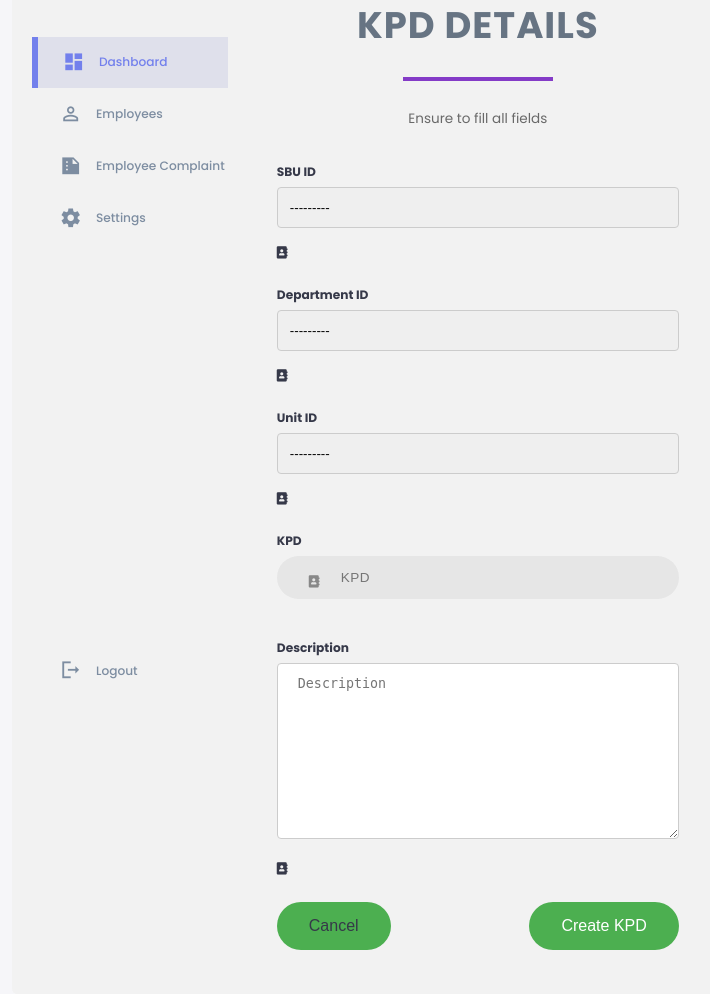
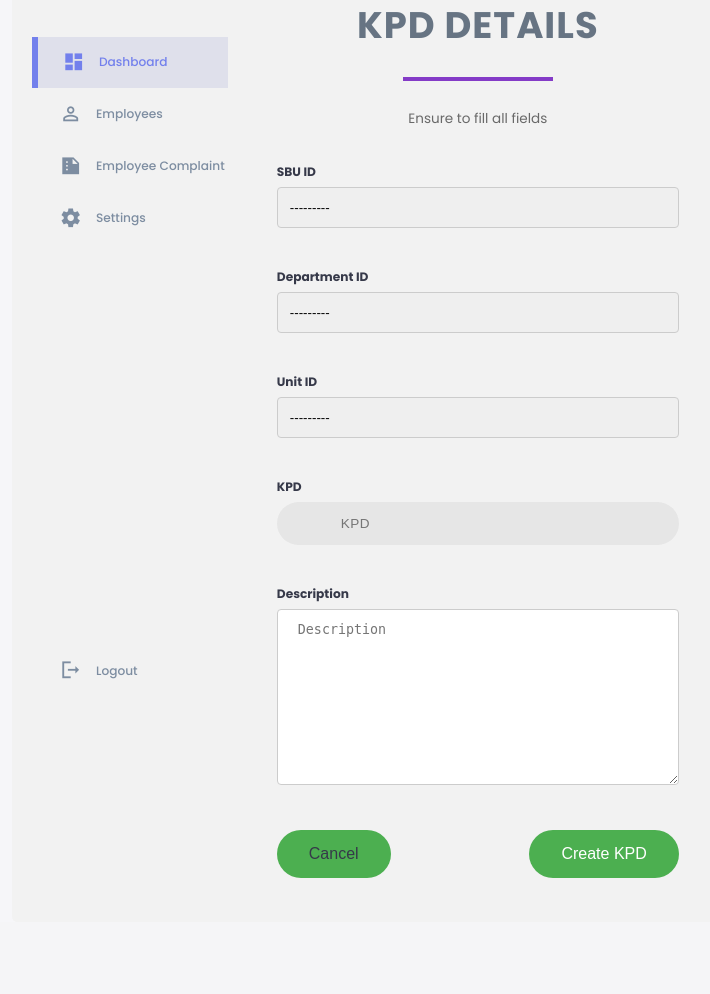
Before and after one commit to Smartdevs17/testkpi, a Django app: page /dashboard/kpd/add/ in a window 1280 px wide. Shown: the part 105-1099 px from the top of the page, without its empty margins (14-724 px from the left). After the commit the page ends 983 px from the top, so only its background shows below. Run offline with Django 4.2, Linux system fonts and the light colour scheme; data that the repository does not hold is empty.

Commit message:
remove favicons

```diff
--- a/hrms/templates/hrms/admin/component/dept/add-dept.html
+++ b/hrms/templates/hrms/admin/component/dept/add-dept.html
@@ -44,7 +44,7 @@
           </div>
 
           <div class="button-container">
-            <button type="submit" class="button-update"> <a style="text-decoration: none;" href=" {% url "hrms:dept_all"%} ">Cancel</a> </button>
+            <button type="submit" class="button-update"> <a style="text-decoration: none;" href=" {% url "hrms:admin_setting"%} ">Cancel</a> </button>
               <button type="submit" class="button-update"> Create Department </button>
           </div>
       </form>
--- a/hrms/templates/hrms/admin/component/kpd/add-kpd.html
+++ b/hrms/templates/hrms/admin/component/kpd/add-kpd.html
@@ -21,33 +21,28 @@
                   <h3>SBU ID</h3>
                   <div class="form-control">
                       {{form.sub_id}}
-                      <i class="fas fa-address-book"></i>
                   </div>
                   <h3>Department ID</h3>
                   <div class="form-control">
                       <!-- <input type="text" placeholder="Department Name "> -->
                       {{form.dept_id}}
-                      <i class="fas fa-address-book"></i>
                   </div>
                   <h3>Unit ID</h3>
                   <div class="form-control">
                       <!-- <input type="text" placeholder="Department Name "> -->
                       {{form.unit_id}}
-                      <i class="fas fa-address-book"></i>
                   </div>
 
                   <h3>KPD</h3>
                   <div class="form-control">
                     <!-- <input type="text" placeholder="Department Name "> -->
                     {{form.kpd}}
-                    <i class="fas fa-address-book"></i>
                 </div>
 
                 <h3>Description</h3>
                   <div class="form-control">
                       <!-- <input type="text" placeholder="Department Name "> -->
                       {{form.description}}
-                      <i class="fas fa-address-book"></i>
                   </div>
 
                   <div class="button-container">
--- a/hrms/templates/hrms/admin/component/kpi/add-kpiscore-penalty.html
+++ b/hrms/templates/hrms/admin/component/kpi/add-kpiscore-penalty.html
@@ -19,19 +19,14 @@
           {{form.errors}}
           <h3>KPIScore Range</h3>
           <div class="form-control">
-              <!-- <input type="text" placeholder="Department Name "> -->
               {{form.kpiscore_range}}
           </div>
           <h3>KPIScore Penalty Score</h3>
           <div class="form-control">
-              <!-- <input type="text" placeholder="Department Name "> -->
               {{form.kpiscore_penalty}}
-              <i class="fas fa-address-book"></i>
           </div>
           <div class="form-control">
-              <!-- <input type="text" placeholder="Department Name "> -->
               {{form.paybenchmark}}
-              <i class="fas fa-address-book"></i>
           </div>
 
           <div class="button-container">
--- a/hrms/templates/hrms/admin/component/kpi/add-kpiscore-range.html
+++ b/hrms/templates/hrms/admin/component/kpi/add-kpiscore-range.html
@@ -21,17 +21,14 @@
               {{form.errors}}
               <h3>KPIScore Range Min</h3>
               <div class="form-control">
-                  <!-- <input type="text" placeholder="Department Name "> -->
                   {{form.kpiscore_range_min}}
               </div>
               <h3>KPIScore Range Max</h3>
               <div class="form-control">
-                  <!-- <input type="text" placeholder="Department Name "> -->
                   {{form.kpiscore_range_max}}
               </div>
               <h3>KPIScore Remark</h3>
               <div class="form-control">
-                  <!-- <input type="text" placeholder="Department Name "> -->
                   {{form.kpiscore_remark}}
               </div>
 
--- a/hrms/templates/hrms/admin/component/sbu/add-sbu.html
+++ b/hrms/templates/hrms/admin/component/sbu/add-sbu.html
@@ -42,7 +42,7 @@
 
 
               <div class="button-container">
-                <button type="submit" class="button-update"> <a style="text-decoration: none;" href=" {% url "hrms:sbu_all"%} ">Cancel</a> </button>
+                <button type="submit" class="button-update"> <a style="text-decoration: none;" href=" {% url "hrms:admin_setting">Cancel</a> </button>
                   <button type="submit" class="button-update"> Create SBU Directorate </button>
               </div>
           </form>
--- a/hrms/templates/hrms/admin/component/unit/add-unit.html
+++ b/hrms/templates/hrms/admin/component/unit/add-unit.html
@@ -27,7 +27,6 @@
                       <div class="form-control">
                       <!-- <input type="text" placeholder="Department Name "> -->
                       {{form.head_of_unit}}
-                      <i class="fas fa-address-book"></i>
                   </div>
                   <div class="form-control">
                     <!-- <input type="text" placeholder="Department Name "> -->
```
